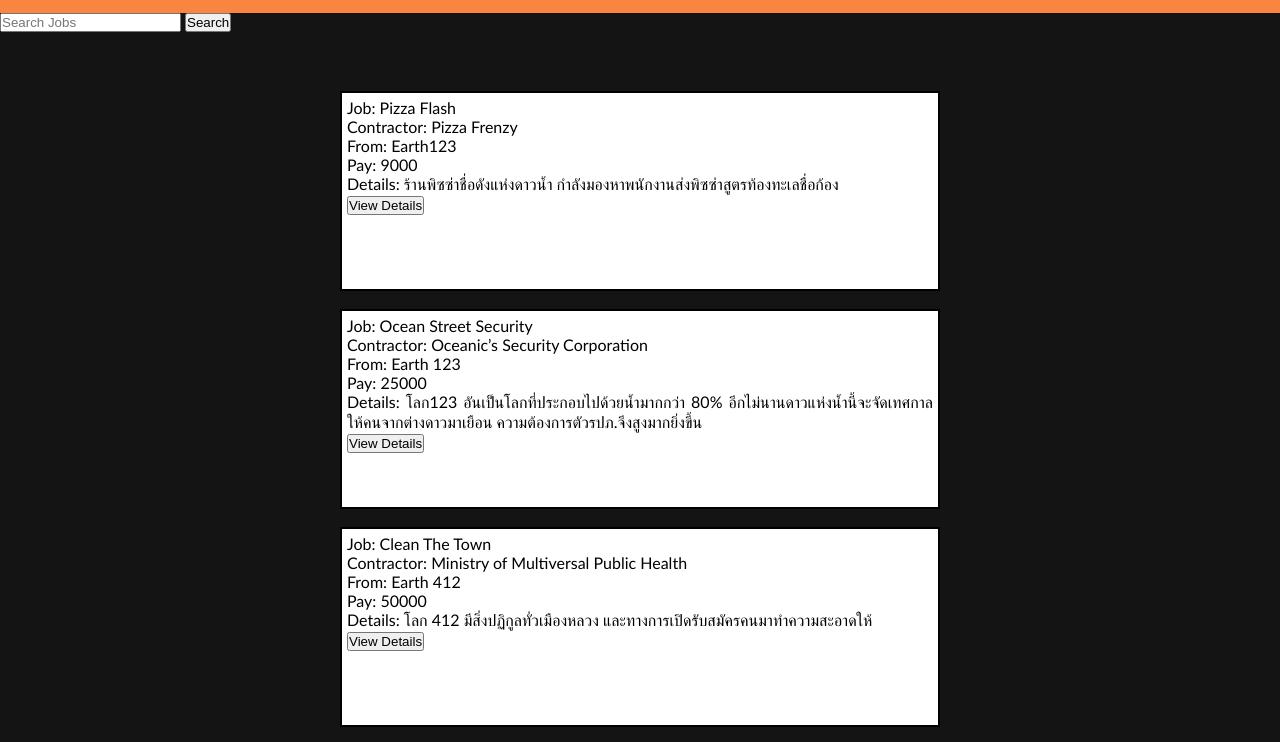
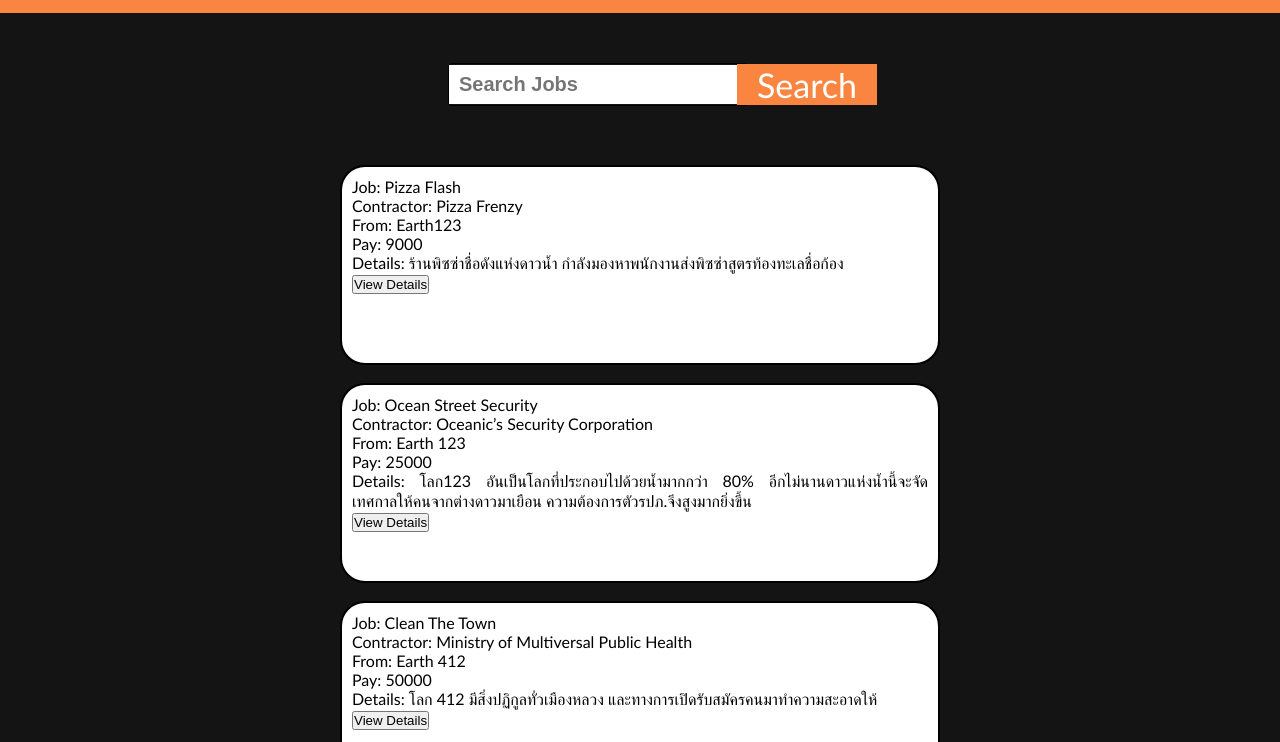
Before and after one commit to PongpobCH/WebProject, a website: page public/searchpage.html in a window 1280 px wide. Shown: the part 58-800 px from the top of the page. Drawn offline with Linux system fonts and the light colour scheme.

Commit message:
EDIT: CSS

```diff
--- a/public/css/stylesearch.css
+++ b/public/css/stylesearch.css
@@ -41,19 +41,19 @@ body {
     justify-content: center ;
 }
 
-.containner{
-    padding: 20px;
+.container{
+    padding-top: 50px;
+    padding-left: 35%;
 }
-.containner form{
+.container form{
     width: 300px;
-
     border: 1px solid black;
     border-radius: 4px;
     display: flex;
     flex-direction: row;
     align-items: center;
 }
-.containner form input{
+.container form input{
     border: none;
     outline: none;
     box-shadow: none;
@@ -67,6 +67,16 @@ body {
     width: 100%;
     border: 1px red;
     border-radius: 4px;
+}
+
+#searchbutton{
+    font-size: 34px;
+    font-family: 'Gill Sans', 'Gill Sans MT', Calibri, 'Trebuchet MS', sans-serif;
+    padding-left: 20px;
+    padding-right: 20px;
+    color:white;
+    background-color: #fa8541;
+    border: none;
 }
 
 #panel-job{
@@ -88,7 +98,8 @@ body {
 }
 
 #layer div{
-    padding: 5px;
+    border-radius: 25px;
+    padding: 10px;
     width:600px;
     border: 2px solid black;
     background-color: white;
--- a/public/js/feed.js
+++ b/public/js/feed.js
@@ -117,6 +117,7 @@ function checkCookie() {
 	}
   }
 
+
   function openNav() {
     document.getElementById("mySidenav").style.width = "250px";
     document.getElementById("main").style.marginLeft = "250px";
--- a/public/searchpage.html
+++ b/public/searchpage.html
@@ -22,7 +22,7 @@
         <div class="container">
             <form>
                 <input id="search" type="text" placeholder="Search Jobs" />
-                <button type="button" onclick="Searchdata()">Search</button>
+                <button id="searchbutton" type="button" onclick="Searchdata()">Search</button>
             </form>
         </div>
     </div>
```
Also changed, not shown: public/Your_job.html (+1 -1 lines), public/jobdetails.html (+2 -3 lines).
